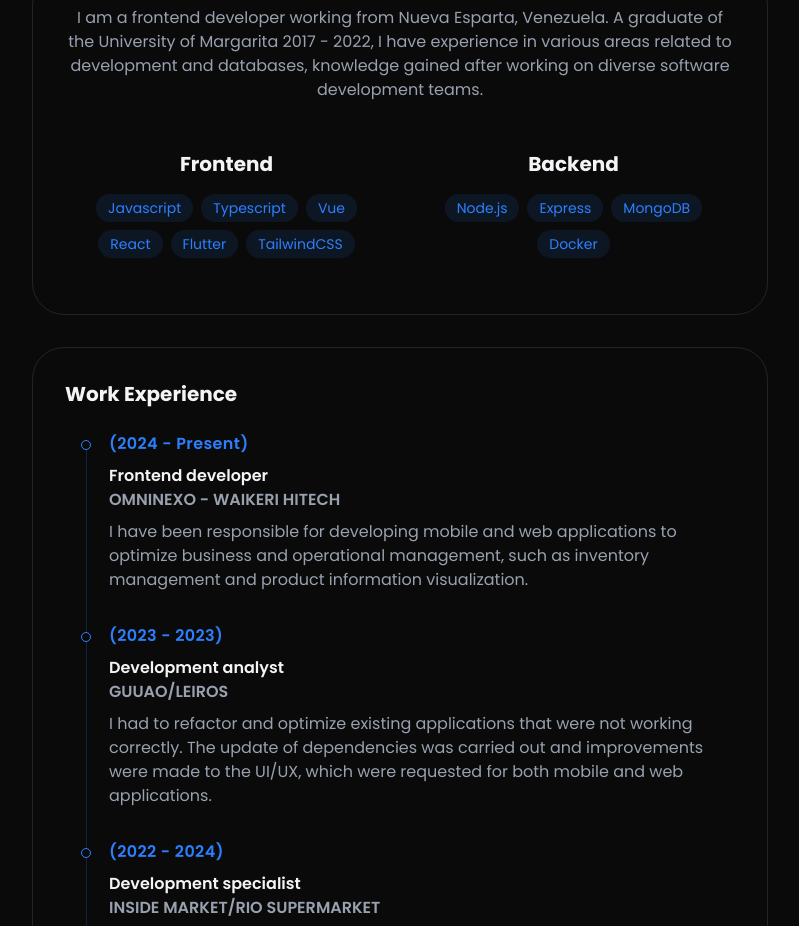
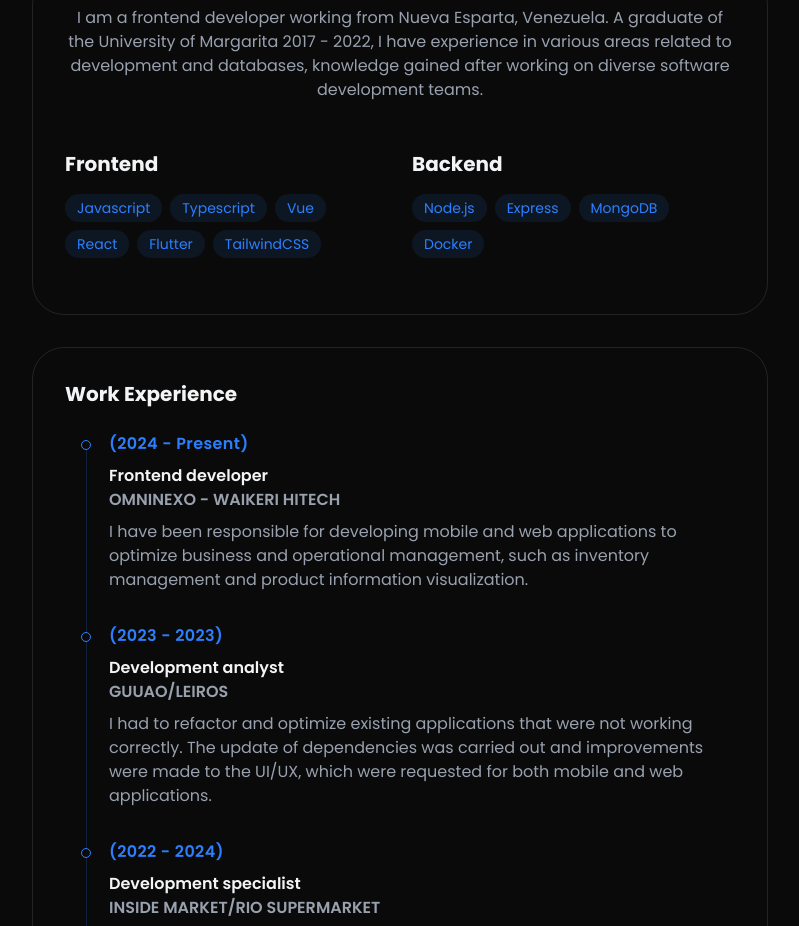
Before and after one commit to miguelFernandez98/Portfolio-MiguelFernandez, a React (Vite) app: page / in a window 1280 px wide. Shown: the part 975-1901 px from the top of the page, without its empty margins (240-1039 px from the left). Built offline with nearby package versions, Linux system fonts and the light colour scheme.

Commit message:
`Update About component styles for better alignment and layout`

```diff
--- a/src/components/molecules/About.jsx
+++ b/src/components/molecules/About.jsx
@@ -31,11 +31,11 @@ export const About = ({ isSpanish }) => {
               {description[currentLang]}
             </p>
             <ul className="grid grid-cols-1 md:grid-cols-2 gap-6">
-              <li className="rounded-4xl py-6 hover:-translate-y-1 transition-all flex flex-col justify-center items-center">
+              <li className="rounded-4xl py-6 hover:-translate-y-1 transition-all flex flex-col justify-center items-start">
                 <h3 className="text-xl font-bold mb-4 text-gray-800/90 dark:text-gray-100">
                   Frontend
                 </h3>
-                <div className="flex flex-wrap justify-center items-center gap-2">
+                <div className="flex flex-wrap justify-start items-center gap-2">
                   {frontEndSkills.map((tech, key) => (
                     <span
                       key={key}
@@ -46,11 +46,11 @@ export const About = ({ isSpanish }) => {
                   ))}
                 </div>
               </li>
-              <li className="rounded-4xl py-6 hover:-translate-y-1 transition-all flex flex-col justify-center items-center">
+              <li className="rounded-4xl py-6 hover:-translate-y-1 transition-all flex flex-col justify-center items-start">
                 <h3 className="text-xl font-bold mb-4 text-gray-800/90 dark:text-gray-100">
                   Backend
                 </h3>
-                <div className="flex flex-wrap justify-center items-center gap-2">
+                <div className="flex flex-wrap justify-start items-center gap-2">
                   {backEndSkills.map((tech, key) => (
                     <span
                       key={key}
```
